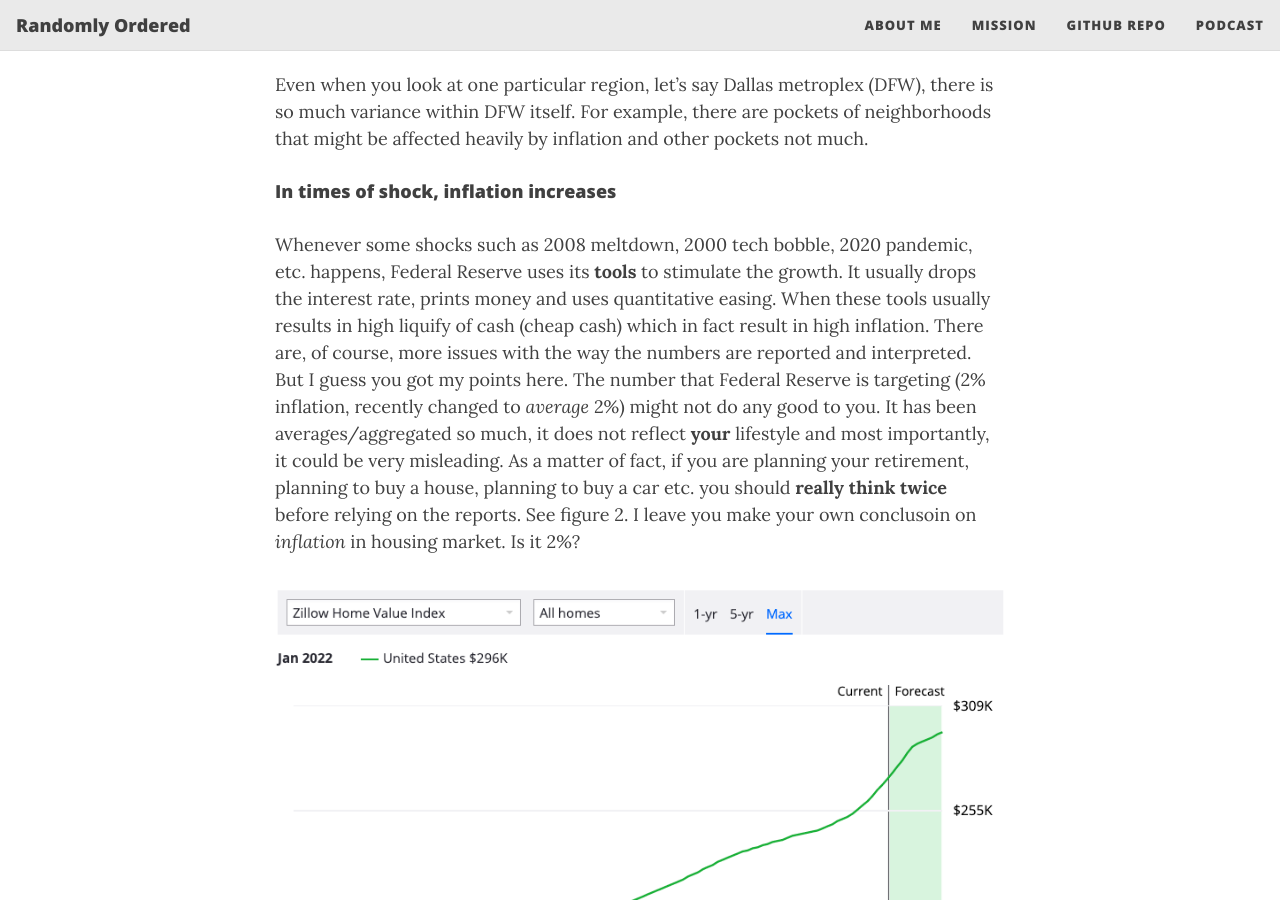
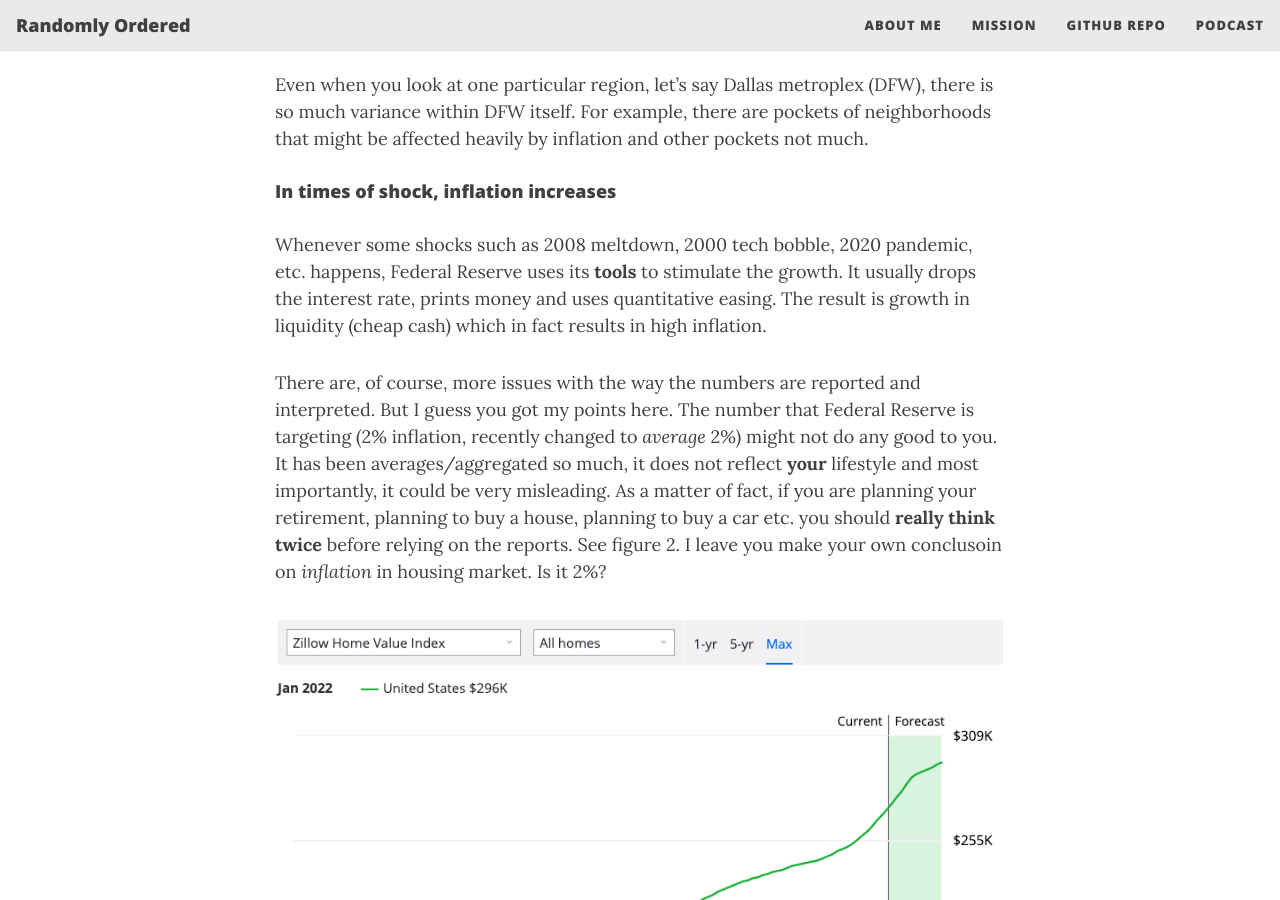
Before and after one commit to aissaei/randomlyordered.github.io, a Jekyll site: the page built from _posts/2021-03-13-you_are_poorer_than_what_you_are_told.md, in a window 1280 px wide and 900 px high, scrolled down 3680 px. Built offline with Jekyll 4.4.1, drawn with Linux system fonts in a browser that asks for light colours; nearby versions of some CDN libraries.

Commit message:
new post - you are poorer than what you think

```diff
--- a/_posts/2021-03-13-you_are_poorer_than_what_you_are_told.md
+++ b/_posts/2021-03-13-you_are_poorer_than_what_you_are_told.md
@@ -39,7 +39,8 @@
 #### Price depends on sub regions
 Even when you look at one particular region, let's say Dallas metroplex (DFW), there is so much variance within DFW itself. For example, there are pockets of neighborhoods that might be affected heavily by inflation and other pockets not much.
 #### In times of shock, inflation increases
-Whenever some shocks such as 2008 meltdown, 2000 tech bobble, 2020 pandemic, etc. happens, Federal Reserve uses its **tools** to stimulate the growth. It usually drops the interest rate, prints money and uses quantitative easing. When these tools usually results in high liquify of cash (cheap cash) which in fact result in high inflation.
+Whenever some shocks such as 2008 meltdown, 2000 tech bobble, 2020 pandemic, etc. happens, Federal Reserve uses its **tools** to stimulate the growth. It usually drops the interest rate, prints money and uses quantitative easing. The result is growth in liquidity (cheap cash) which in fact results in high inflation.
+
 There are, of course, more issues with the way the numbers are reported and interpreted. But I guess you got my points here. The number that Federal Reserve is targeting (2% inflation, recently changed to *average* 2%) might not do any good to you. It has been averages/aggregated so much, it does not reflect **your** lifestyle and most importantly, it could be very misleading. As a matter of fact, if you are planning your retirement, planning to buy a house, planning to buy a car etc. you should **really think twice** before relying on the reports. See figure 2. I leave you make your own conclusoin on *inflation* in housing market. Is it 2%?
 {% include image.html url="/assets/img/zillow-home-price.png" description="Fig 2. US home prices since 2012" %}
 #### Bottom line
```
